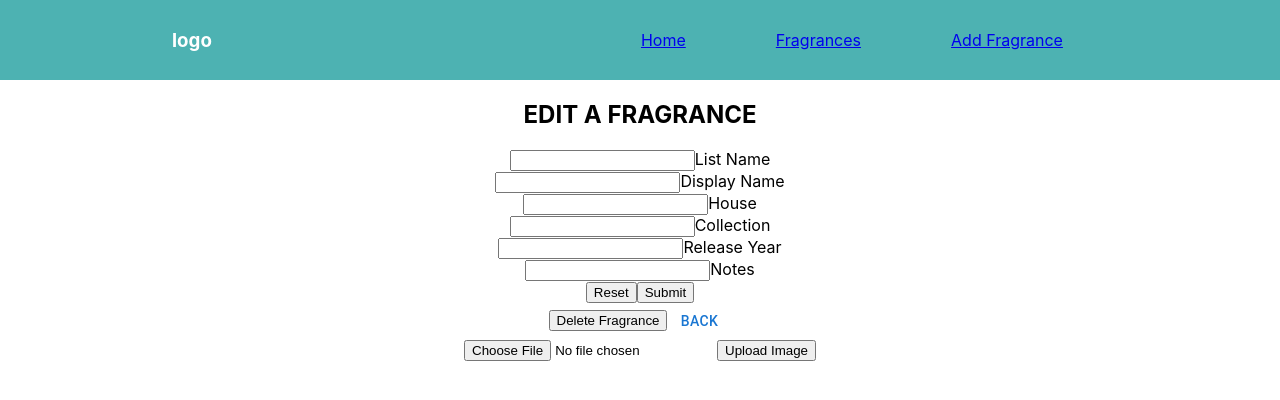
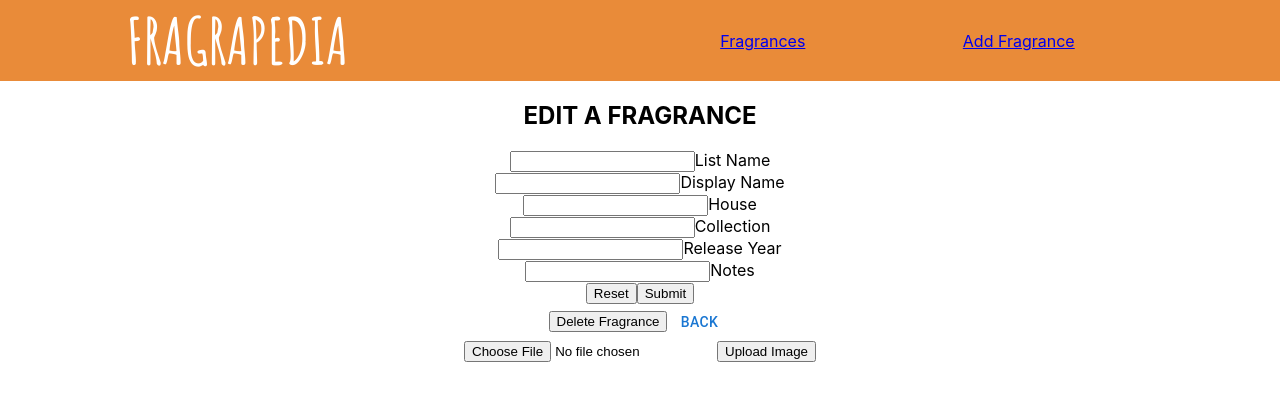
Before and after one commit to adam0tokyo/fragrapedia-frontend, a React (Create React App) app: page /edit_fragrance in a window 1280 px wide. Shown: the top 400 px of the page. Built offline with nearby package versions, Linux system fonts and the light colour scheme; no server answers.

Commit message:
fix:heroku issue 5

```diff
--- a/src/App.css
+++ b/src/App.css
@@ -1,5 +1,10 @@
+@import url('https://fonts.googleapis.com/css2?family=Amatic+SC:wght@700&display=swap');
 .App {
     text-align: center;
+}
+.logo {
+    font-size: 4rem;
+    font-family: 'Amatic SC';
 }
 
 nav {
@@ -7,7 +12,7 @@ nav {
     justify-content: space-around;
     align-items: center;
     min-height: 10vh;
-    background-color: rgb(77, 178, 178);
+    background-color: rgb(233, 139, 57);
     color: white;
 }
 
--- a/src/App.jsx
+++ b/src/App.jsx
@@ -13,6 +13,7 @@ import axios from 'axios';
 // import { FragranceProvider } from "./components/fragrances/FragranceContext";
 // import { createContext, useContext } from "react";
 // export const TempContext = createContext();
+import { Container } from '@mui/material';
 
 function App() {
 
@@ -25,15 +26,15 @@ function App() {
 
 
     //useEffects
-    useEffect(() => {
-        axios
-            .get('https://fragrapedia-be.herokuapp.com/api/fragrances')
-            .then((res) => {
-                // axios.get('/api/fragrances').then((res) => {
-                // console.log('AXIOS!:', res.data);
-                setFragrancesList(res.data);
-            });
-    }, []);
+    // useEffect(() => {
+    //     axios
+    //         .get('https://fragrapedia-be.herokuapp.com/api/fragrances')
+    //         .then((res) => {
+    //             // axios.get('/api/fragrances').then((res) => {
+    //             // console.log('AXIOS!:', res.data);
+    //             setFragrancesList(res.data);
+    //         });
+    // }, [updatePlease]);
 
     //Handlers - helper functions
 
@@ -43,6 +44,7 @@ function App() {
         <div className="App">
             {/* <TempContext.Provider value={fart}> */}
                 <Navigation />
+                <Container >
                 <Routes>
                     <Route path="/" element={<Home />} />
                     <Route path="/fragrances">
@@ -51,6 +53,7 @@ function App() {
                             fragrancesList={fragrancesList}
                             setSelectedFragrance={setSelectedFragrance}
                             selectedFragrance={selectedFragrance}
+                            updatePlease={updatePlease}
                         />} />
                         <Route path=":fragName" element={<SingleFragrance
                             setFragrancesList={setFragrancesList}
@@ -79,7 +82,9 @@ function App() {
                     <Route path="*" element={<NotFound />} />
                 </Routes>
             {/* </TempContext.Provider> */}
+            </Container>
         </div>
+
     );
 }
 
--- a/src/components/Nav.jsx
+++ b/src/components/Nav.jsx
@@ -4,11 +4,11 @@ import { Link } from 'react-router-dom';
 function Navigation() {
   return (
     <nav>
-        <h3 className="logo">logo</h3>
+        <span className="logo">FRAGRAPEDIA</span>
         <ul className="nav-links">
-            <li>
+            {/* <li>
                 <Link to="/">Home</Link>
-            </li>
+            </li> */}
             <li>
                 <Link to="/fragrances">Fragrances</Link>
             </li>
--- a/src/components/fragrances/Fragrances.jsx
+++ b/src/components/fragrances/Fragrances.jsx
@@ -1,23 +1,26 @@
-// import React, { useState, useEffect, useContext } from 'react';
+import React, { useState, useEffect, useContext } from 'react';
 // import FragranceContext from './FragranceContext';
-// import axios from 'axios';
+import axios from 'axios';
 // import React from "react";
 import { Link } from "react-router-dom";
 import { getStorage, ref, getDownloadURL } from "firebase/storage";
 
 
-function Fragrances({ fragrancesList, setFragrancesList, selectedFragrance, setSelectedFragrance }) {
+
+function Fragrances({ fragrancesList, setFragrancesList, selectedFragrance, setSelectedFragrance, updatePlease }) {
 
     //STATE
 
     //useEffects
-    // useEffect(() => {
-    //     axios
-    //         .get('https://fragrapedia-be.herokuapp.com/api/fragrances')
-    //         .then((res) => {
-    //             setFragrancesList(res.data);
-    //         }, []);
-    // });
+    useEffect(() => {
+        axios
+            .get('https://fragrapedia-be.herokuapp.com/api/fragrances')
+            .then((res) => {
+                // axios.get('/api/fragrances').then((res) => {
+                // console.log('AXIOS!:', res.data);
+                setFragrancesList(res.data);
+            });
+    }, [updatePlease]);
 
     //HELPER FUNCTIONS
     // const { testItem } = useContext(FragranceContext);
--- a/src/components/fragrances/SingleFragrance.jsx
+++ b/src/components/fragrances/SingleFragrance.jsx
@@ -3,7 +3,7 @@ import React, { useEffect, useState } from 'react';
 import { useParams, Link } from "react-router-dom";
 // import { TempContext } from '../../App'
 // import axios from "axios";
-import { Button } from '@mui/material';
+import { Button, Card } from '@mui/material';
 import { getStorage, ref, getDownloadURL } from "firebase/storage";
 
 
@@ -14,12 +14,12 @@ function SingleFragrance({ fragrancesList, setFragrancesList, selectedFragrance,
     // const passedFart = useContext(TempContext);
     // const [imgUrl, setImgUrl] = useState("");
 
-    //USEEFFECT
-    // useEffect(() => {
-    //     const findTargetFragrance = async (target) => {
-    //         setSelectedFragrance(fragrancesList.find( e => e.list_name === target));
-    //     }
-    //     findTargetFragrance(params.fragName)
+    // USEEFFECT
+    useEffect(() => {
+        const findTargetFragrance = async (target) => {
+            setSelectedFragrance(fragrancesList.find( e => e.list_name === target));
+        }
+        findTargetFragrance(params.fragName)
     //         // .then((res) => {
     //         //     console.log("selectedFragrance!", selectedFragrance);
     //         //     return res;
@@ -33,7 +33,7 @@ function SingleFragrance({ fragrancesList, setFragrancesList, selectedFragrance,
     //     //     }, []);
 
 
-    // }, []);
+    }, []);
 
     //no useEffect ver.
     // const findTargetFragrance = async (target) => {
@@ -127,7 +127,7 @@ function SingleFragrance({ fragrancesList, setFragrancesList, selectedFragrance,
 
     return (
         <div className="SingleFragrance">
-            <h2>A THING: {params.fragName|| "empty"}</h2>
+            <h2>{params.fragName|| "empty"}</h2>
             <h3>{selectedFragrance.display_name|| "empty"}</h3>
             <ul>
                 <li>{selectedFragrance.list_name|| "empty"}</li>
@@ -135,12 +135,12 @@ function SingleFragrance({ fragrancesList, setFragrancesList, selectedFragrance,
                 {selectedFragrance.collection ? (<li>{selectedFragrance.collection}</li>) : <></>}
                 <li>{selectedFragrance.release|| "empty"}</li>
                 <li>{selectedFragrance.notes|| "empty"}</li>
-                <li>{selectedFragrance.added || "empty"}</li>
+                {/* <li>{selectedFragrance.added || "empty"}</li> */}
                 {selectedFragrance.concentration ? (<li>{selectedFragrance.concentration}</li>) : <></>}
                 {/* <img id={"image-"+params.fragName} alt="test" /> */}
                 {setUpImage(selectedFragrance.list_name)}
+            </ul>
 
-            </ul>
             {/* <h4>{passedFart}</h4> */}
             <Button component={Link} to="/edit_fragrance">Edit Fragrance</Button>
             <Button component={Link} to="/fragrances">Back</Button>
```
